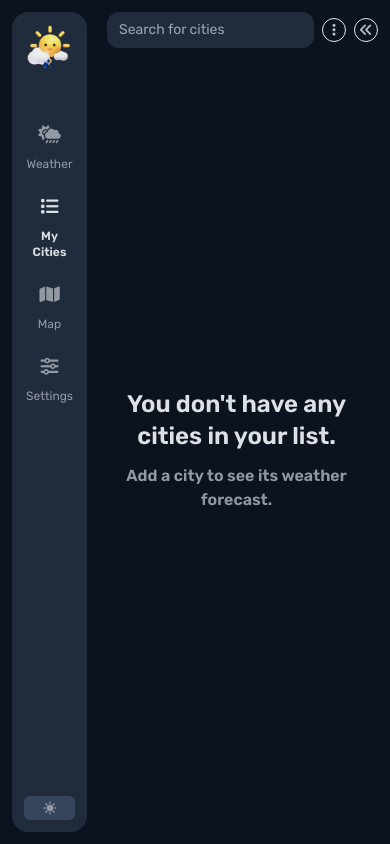
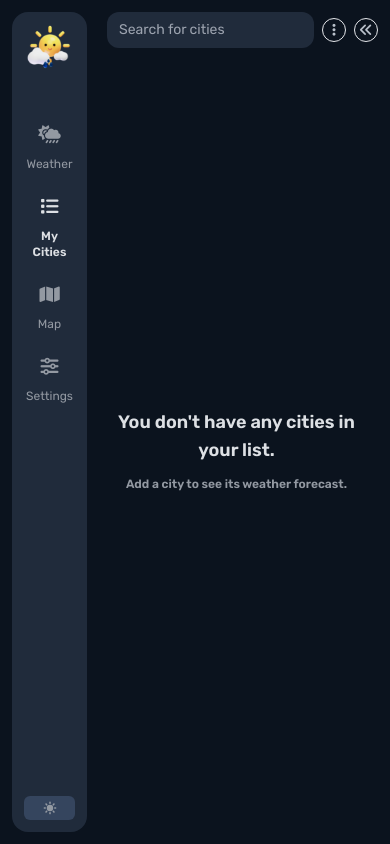
Before and after one commit to Zawalid/weather-app, a React (Vite) app: page /app/mycities/1 in a window 390 px wide. Built offline with nearby package versions, Linux system fonts and the light colour scheme; no server answers.

Commit message:
Fix some font size issues

```diff
--- a/src/features/mycities/MyCities.jsx
+++ b/src/features/mycities/MyCities.jsx
@@ -25,10 +25,10 @@ export default function MyCities() {
     </div>
   ) : (
     <div className='flex h-full flex-col items-center justify-center gap-3 text-center '>
-      <h3 className='text-2xl font-semibold text-text-primary'>
+      <h3 className='text-lg sm:text-2xl font-semibold text-text-primary'>
         You don&apos;t have any cities in your list.
       </h3>
-      <p className='font-semibold  text-text-secondary'>Add a city to see its weather forecast.</p>
+      <p className='font-semibold text-xs sm:text-base text-text-secondary'>Add a city to see its weather forecast.</p>
     </div>
   );
 }
--- a/src/features/weather/OtherConditions.jsx
+++ b/src/features/weather/OtherConditions.jsx
@@ -95,7 +95,7 @@ export default function OtherConditions({ otherConditions }) {
   return (
     <>
       <div className={`rounded-xl ${seeMore ? '' : 'bg-background-secondary p-5'} `}>
-        <div className='mb-5 flex items-center justify-between'>
+        <div className='mb-5 flex items-center gap-5 justify-between'>
           <h3 className='text-sm font-medium text-text-secondary '>OTHER CONDITIONS</h3>
           <Button className='px-3 py-1 text-xs' onClick={() => setSeeMore(!seeMore)}>
             {seeMore ? 'See Less' : 'See More'}
--- a/src/features/weather/Weather.jsx
+++ b/src/features/weather/Weather.jsx
@@ -30,10 +30,10 @@ export default function Weather() {
           <p className='font-semibold  text-text-secondary'>{locationError}</p>
         ) : (
           <>
-            <h3 className='text-2xl font-semibold text-text-primary'>
+            <h3 className='text-lg font-semibold text-text-primary sm:text-2xl'>
               Our weather app is a bit clueless without your location.
             </h3>
-            <p className='font-semibold  text-text-secondary'>
+            <p className='text-xs font-semibold text-text-secondary  sm:text-base'>
               Enable location access and refresh the page to see the weather in your area.
             </p>
           </>
```
